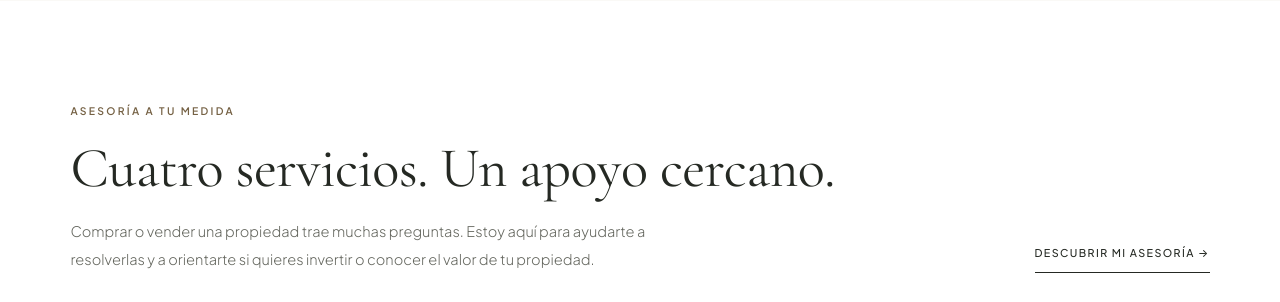
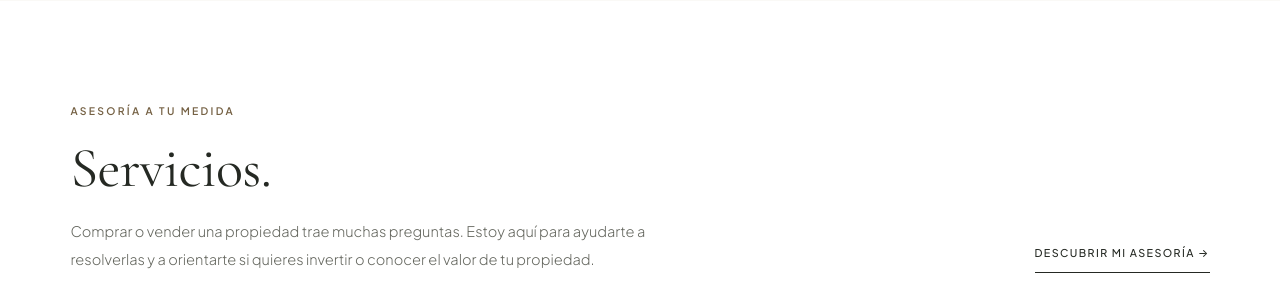
Before and after one commit to regrowcode/humbertomachaconsite, a website built with Vite: page index.html in a window 1280 px wide. Shown: the part 1660-1962 px from the top of the page. Built offline with nearby package versions, Linux system fonts and the light colour scheme.

Commit message:
added servicios in the index file2

```diff
--- a/index.html
+++ b/index.html
@@ -140,7 +140,7 @@
         <div class="section-header-clean">
           <div>
             <span class="section-kicker" data-i18n="services.tag">ASESORÍA A TU MEDIDA</span>
-            <h2 class="section-title" id="methodology-title" data-i18n="homeServices.title">Cuatro servicios. Un apoyo cercano.</h2>
+            <h2 class="section-title" id="methodology-title" data-i18n="homeServices.title">Servicios.</h2>
             <p class="section-subtitle-clean" data-i18n="homeServices.intro">Comprar o vender una propiedad trae muchas preguntas. Estoy aquí para ayudarte a resolverlas y a orientarte si quieres invertir o conocer el valor de tu propiedad.</p>
           </div>
           <a href="/servicios.html" class="section-link-more" data-i18n="services.viewAll">
--- a/src/translations.js
+++ b/src/translations.js
@@ -33,7 +33,7 @@ export const translations = {
       landCta: "Hablemos de tu terreno",
     },
     homeServices: {
-      title: "Cuatro servicios. Un apoyo cercano.",
+      title: "Servicios.",
       intro: "Comprar o vender una propiedad trae muchas preguntas. Estoy aquí para ayudarte a resolverlas y a orientarte si quieres invertir o conocer el valor de tu propiedad.",
       buyTitle: "Comprar", sellTitle: "Vender", investTitle: "Invertir", valueTitle: "Valorar",
       buyCta: "Cómo te ayudo a comprar →", sellCta: "Cómo te ayudo a vender →",
```
